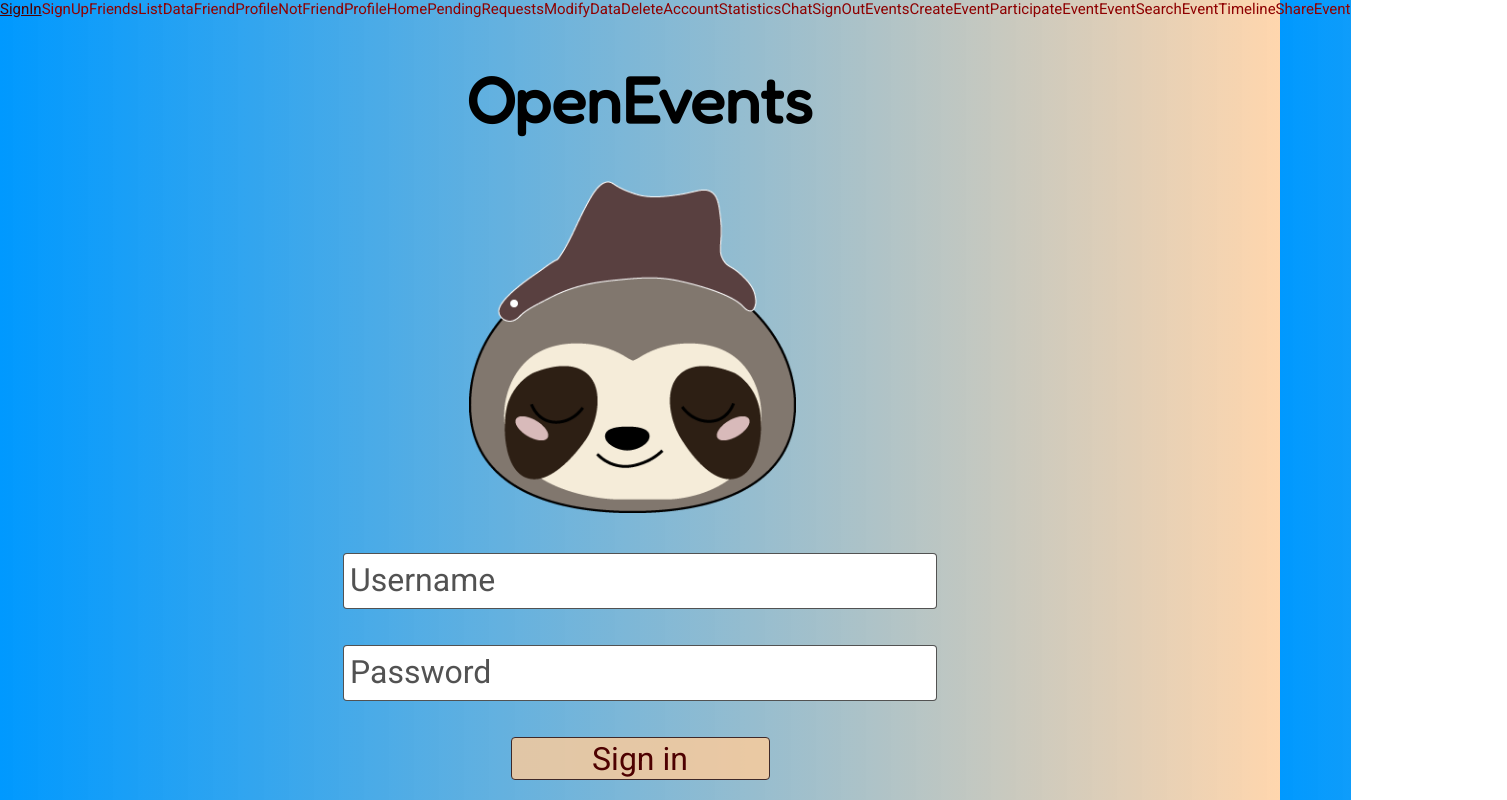
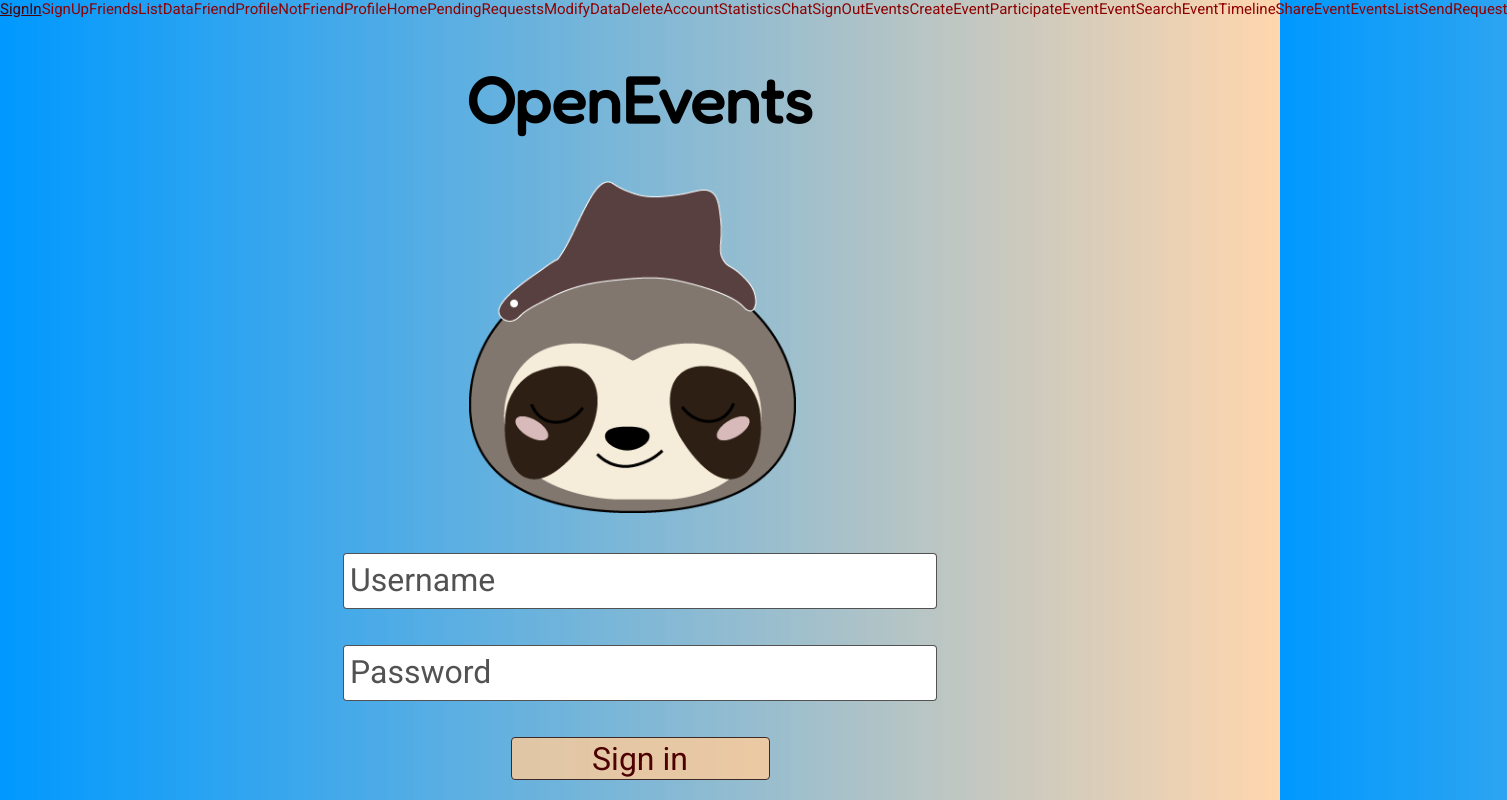
Before and after one commit to CCCarluchi/PW-I, a Vue app: page / in a window 1280 px wide. Shown: the top 800 px of the page, 1507 px wide, since content can reach past the window. Built offline with nearby package versions, Linux system fonts and the light colour scheme.

Commit message:
fix router

```diff
--- a/src/App.vue
+++ b/src/App.vue
@@ -25,6 +25,8 @@
     <router-link to="/SearchEvent">SearchEvent</router-link>
     <router-link to="/Timeline">Timeline</router-link>
     <router-link to="/ShareEvent">ShareEvent</router-link>
+    <router-link to="/EventsList">EventsList</router-link>
+    <router-link to="/SendRequest">SendRequest</router-link>
   </nav>
   <router-view></router-view>
 </template>
--- a/src/router/index.js
+++ b/src/router/index.js
@@ -19,7 +19,6 @@ import Event from '../views/Event.vue'
 import ShareEvent from '../views/ShareEvent.vue'
 import Timeline from '../views/Timeline.vue'
 import SearchEvent from '../views/SearchEvent.vue'
-
 import EventsList from '../views/EventsList.vue'
 import SendRequest from '../views/SendRequest.vue'
 
@@ -113,7 +112,28 @@ const routes = [
         path: '/ShareEvent',
         name: 'ShareEvent',
         component: ShareEvent,
+    },
+    {
+        path: '/Timeline',
+        name: 'Timeline',
+        component: Timeline,
+    },
+    {
+        path: '/SearchEvent',
+        name: 'SearchEvent',
+        component: SearchEvent,
+    },
+    {
+        path: '/EventsList',
+        name: 'EventsList',
+        component: EventsList,
+    },
+    {
+        path: '/SendRequest',
+        name: 'SendRequest',
+        component: SendRequest,
     }
+
 ]
 
 const router = createRouter({
```
